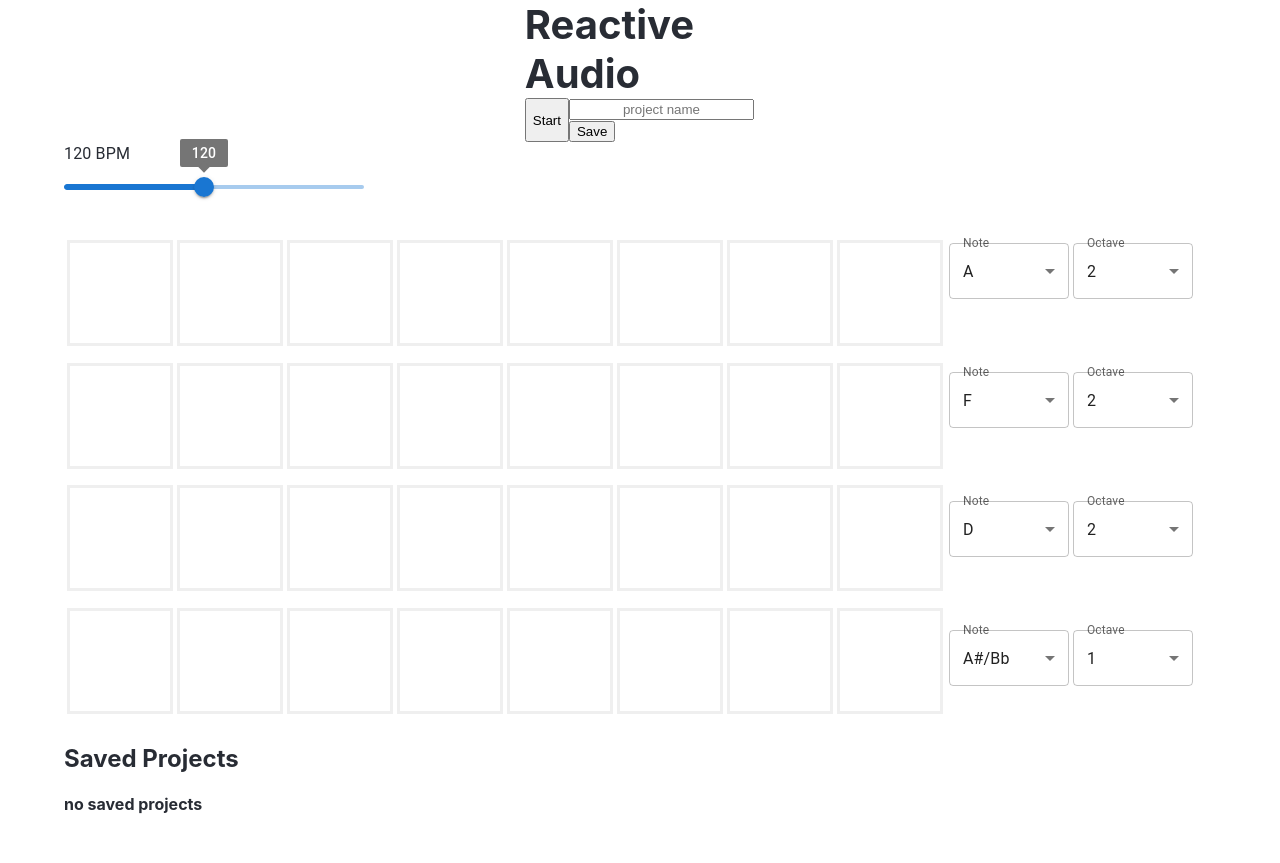
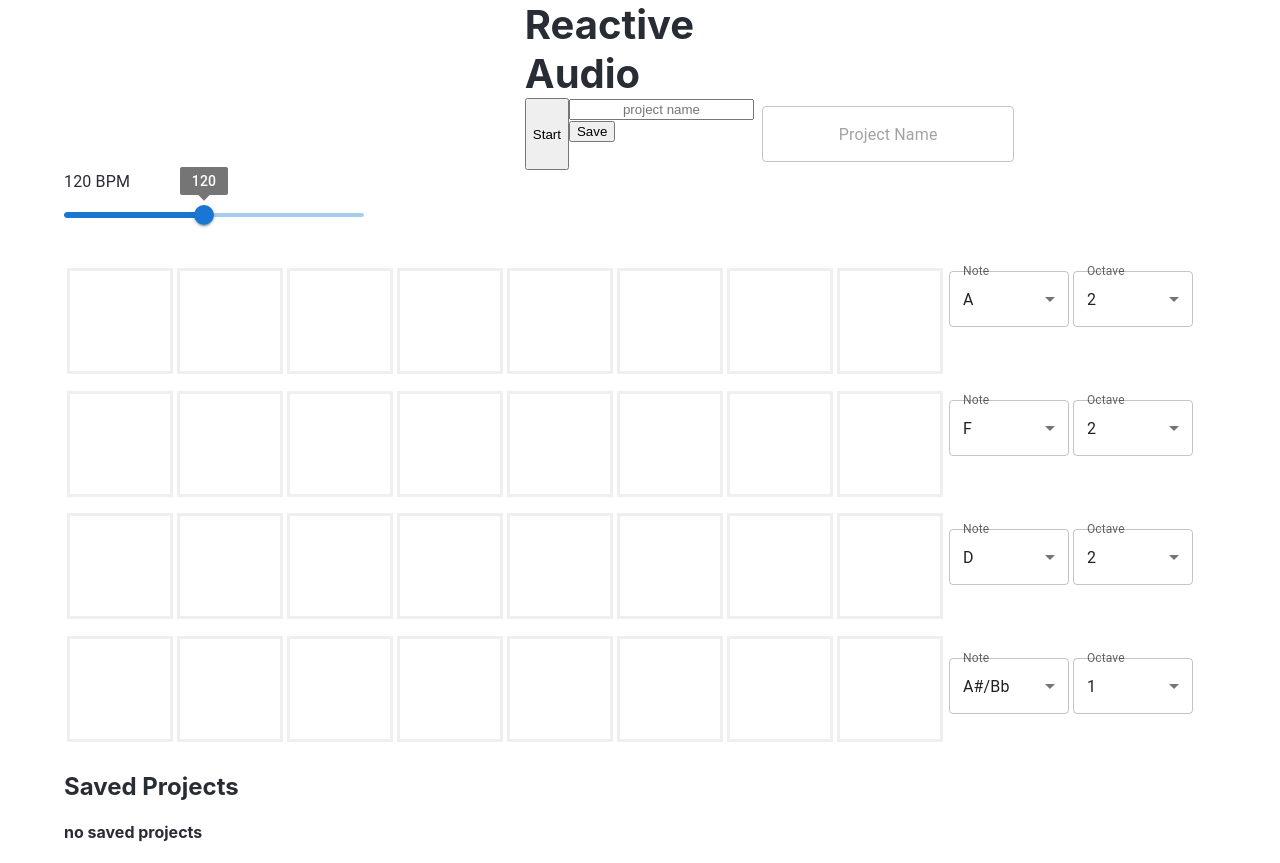
Before and after one commit to rriegel/Reactive-Audio, a React app: page / in a window 1280 px wide. Before the commit the page ends 835 px from the top, so only its background shows below. Built offline with nearby package versions, Linux system fonts and the light colour scheme; no server answers; the HTML template or start-up script is replaced by a standard one.

Commit message:
added MUI input field to replace current project name field || working on setting error codes for invalid project names

```diff
--- a/client/src/app.jsx
+++ b/client/src/app.jsx
@@ -6,6 +6,7 @@ import axios from 'axios';
 import NoteSelect from './components/utils/NoteSelect.js';
 import OctaveSelect from './components/utils/OctaveSelect.js';
 import BPMSlider from './components/utils/BPMSlider.js';
+import NameInput from './components/utils/NameInput.js';
 
 document.addEventListener('mousedown', () => {
   if (Tone.context.state !== 'running') Tone.context.resume();
@@ -131,6 +132,7 @@ class App extends React.Component {
               <input id='savestate-name' type='text' placeholder='project name'></input>
               <button type='submit' onClick={ (e) => {this.saveState(e)} } >Save</button>
             </form>
+            <NameInput projectList = { this.state.savestates }/>
           </div>
           <BPMSlider
             def={ this.state.BPM }
--- a/client/src/components/Sequencer.jsx
+++ b/client/src/components/Sequencer.jsx
@@ -1,4 +1,4 @@
-import React, { useState, useEffect, useRef } from 'react';
+import React, { useEffect, useRef } from 'react';
 import * as Tone from 'tone';
 import SequencerRow from './SequencerRow.jsx';
 import StartAudioContext from "startaudiocontext";
--- /dev/null
+++ b/client/src/components/utils/NameInput.js
@@ -0,0 +1,47 @@
+import React from 'react';
+import Box from '@mui/material/Box';
+import InputLabel from '@mui/material/InputLabel';
+import TextField from '@mui/material/TextField';
+
+export default function NameInput({ projectList }) {
+
+  // const error = (name) => {
+  //   console.log(name);
+  // }
+  // const helper = (name) => {
+  //   if (!name.length) {
+  //     return 'Name cannot be empty';
+  //   }
+  //   if (projectList.indexOf(name) !== -1) {
+  //     return `${name} already exists`;
+  //   }
+  // }
+
+  const keyPress = (e) => {
+    if (e.keyCode === 13) {
+      e.preventDefault();
+      console.log('value', e.target.value);
+    }
+ }
+
+  return (
+    <Box
+      component="form"
+      sx={{
+        '& .MuiTextField-root': { m: 1, width: '25ch' },
+      }}
+      noValidate
+      autoComplete="off"
+    >
+      <div>
+        <TextField
+          id="name-input"
+          placeholder="Project Name"
+          onKeyDown={(e) => keyPress(e)}
+          // helperText={helper()}
+          // error={error(name)}
+        />
+      </div>
+    </Box>
+  );
+}
```
